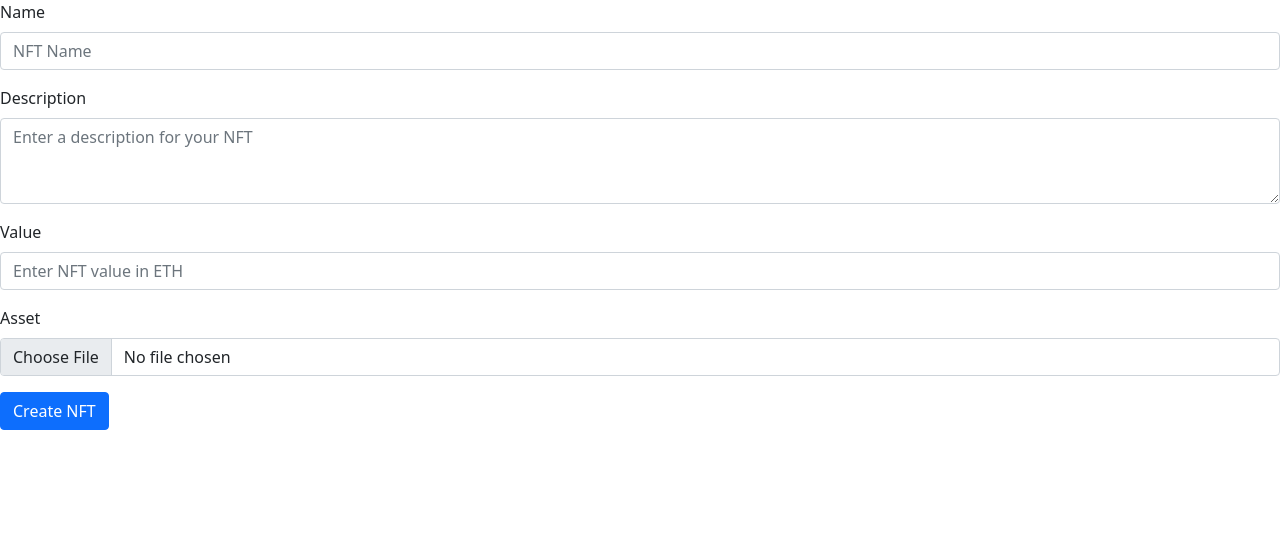
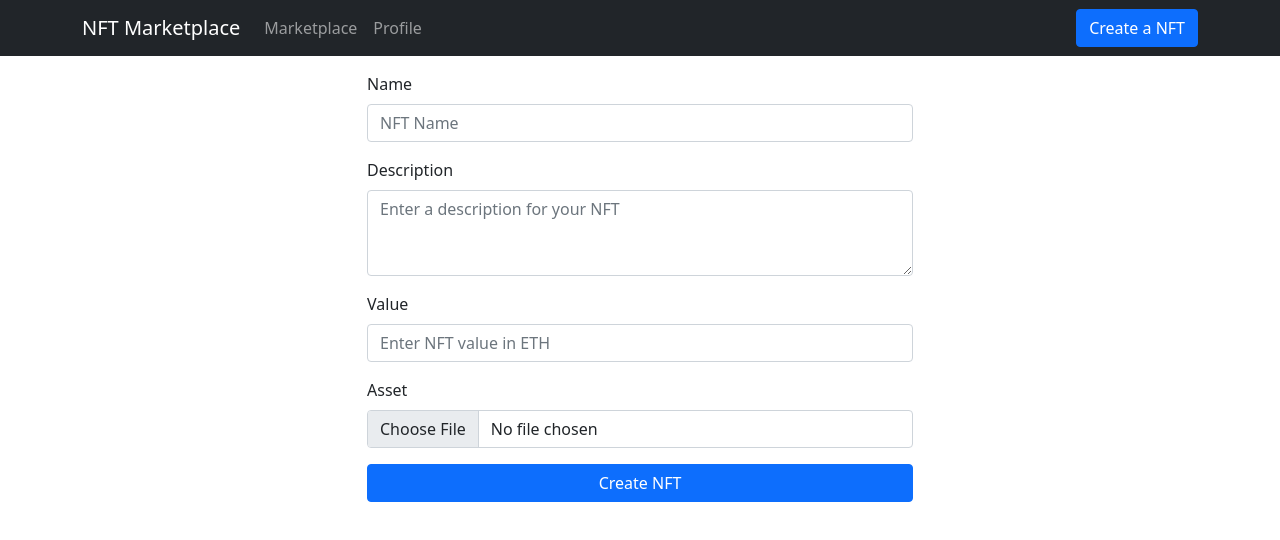
Before and after one commit to PegasusHT/Nft-marketplace, a React (Create React App) app in the folder basesite/frontend/: page /create in a window 1280 px wide. Shown: the top 540 px of the page. Built offline with nearby package versions, Linux system fonts and the light colour scheme; what ipfs-http-client would draw is missing.

Commit message:
Added more styling to the marketplace and create item pages, and included a navigation bar

```diff
--- a/basesite/frontend/src/components/App.js
+++ b/basesite/frontend/src/components/App.js
@@ -1,6 +1,8 @@
 import Home from "../layouts/home/Home";
 import CreateItem from "./CreateItem";
 import MyAsset from "./MyAsset";
+import Navigation from "./navigation/Navigation";
+
 
 import {
   BrowserRouter,
@@ -11,6 +13,7 @@ import {
 export default function App() {
     return (
       <BrowserRouter>
+        <Navigation />
         <Routes>
           <Route path="/" element={<Home/>}/>
           <Route path="/create" element={<CreateItem/>} />
--- a/basesite/frontend/src/components/CreateItem.js
+++ b/basesite/frontend/src/components/CreateItem.js
@@ -1,12 +1,11 @@
-import React, { Component } from "react";
-import { useState } from 'react'
 import { ethers } from 'ethers'
+import Web3Modal from 'web3modal'
 import { create as ipfsHttpClient } from 'ipfs-http-client'
 
-import { Form, Button } from 'react-bootstrap';
+import { useState } from 'react'
+import { useNavigate } from "react-router";
 
-import Web3Modal from 'web3modal'
-import { useNavigate } from "react-router";
+import { Form, Button, Container, Col, Row, Card } from 'react-bootstrap';
 
 import { nftaddress, nftmarketaddress } from '../constants/constants'
 
@@ -36,54 +35,51 @@ export default function CreateItem() {
     }
   }
   async function createMarket(e) {
-    console.log('in here')
-    console.log(formInput)
     e.preventDefault();
+
     const { name, description, price } = formInput
-    if (!name || !description || !price || !fileUrl) return
+    if (!name || !description || !price || !fileUrl) return;
+
     /* first, upload to IPFS */
     const data = JSON.stringify({
       name, description, image: fileUrl
-    })
+    });
+
     try {
-      const added = await client.add(data)
-      const url = `https://ipfs.infura.io/ipfs/${added.path}`
+      const added = await client.add(data);
+      const url = `https://ipfs.infura.io/ipfs/${added.path}`;
       /* after file is uploaded to IPFS, pass the URL to save it on Polygon */
-      console.log('done uploading ipfs')
-      createSale(url)
+      createSale(url);
     } catch (error) {
-      console.log('Error uploading file: ', error)
+      console.log('Error uploading file: ', error);
     }
   }
 
   async function createSale(url) {
-    const web3Modal = new Web3Modal()
-    const connection = await web3Modal.connect()
-    console.log('done connecting to web3modal')
-    const provider = new ethers.providers.Web3Provider(connection)
-    const signer = provider.getSigner()
+    const web3Modal = new Web3Modal();
+    const connection = await web3Modal.connect();
 
-    console.log('starting to create item')
+    const provider = new ethers.providers.Web3Provider(connection);
+    const signer = provider.getSigner();
+
     /* next, create the item */
-    let contract = new ethers.Contract(nftaddress, NFT.abi, signer)
-    let transaction = await contract.createToken(url)
-    let tx = await transaction.wait()
+    let contract = new ethers.Contract(nftaddress, NFT.abi, signer);
+    let transaction = await contract.createToken(url);
+    let tx = await transaction.wait();
 
-    let event = tx.events[0]
-    let value = event.args[2]
-    let tokenId = value.toNumber()
+    let event = tx.events[0];
+    let value = event.args[2];
+    let tokenId = value.toNumber();
 
-    const price = ethers.utils.parseUnits(formInput.price, 'ether')
-
-    console.log('done creating item')
+    const price = ethers.utils.parseUnits(formInput.price, 'ether');
 
     /* then list the item for sale on the marketplace */
-    contract = new ethers.Contract(nftmarketaddress, Market.abi, signer)
-    let listingPrice = await contract.getListingPrice()
-    listingPrice = listingPrice.toString()
+    contract = new ethers.Contract(nftmarketaddress, Market.abi, signer);
+    let listingPrice = await contract.getListingPrice();
+    listingPrice = listingPrice.toString();
 
-    transaction = await contract.createMarketItem(nftaddress, tokenId, price, { value: listingPrice })
-    await transaction.wait()
+    transaction = await contract.createMarketItem(nftaddress, tokenId, price, { value: listingPrice });
+    await transaction.wait();
 
     fetch('http://localhost:8000/api/create_nft/', {
       method: 'POST',
@@ -97,17 +93,19 @@ export default function CreateItem() {
       })
     }).then((response) => response.json())
       .then((json) => {
-      console.log(json)
+        console.log(json);
       })
       .catch((error) => {
         console.error(error);
       });
 
-    console.log('done adding to marketplace')
-    navigate('/')
+    navigate('/');
   }
 
   return (
+    <Container className="my-3">
+      <Row className="justify-content-md-center">
+        <Col xs={6} >
           <Form>
             <Form.Group className="mb-3" controlId="formAssetName">
               <Form.Label>Name</Form.Label>
@@ -121,18 +119,25 @@ export default function CreateItem() {
               <Form.Label>Value</Form.Label>
               <Form.Control type="number" placeholder="Enter NFT value in ETH" onChange={e => updateFormInput({ ...formInput, price: e.target.value })} />
             </Form.Group>
+            <Form.Group controlId="formFile" className="mb-3">
+              <Form.Label>Asset</Form.Label>
+              <Form.Control type="file" onChange={(e) => onChange(e)} />
+            </Form.Group>
             {
               fileUrl && (
-          <img width="350" src={fileUrl} />
+                <Card className="my-3">
+                  <Card.Img variant="top" src={fileUrl} />
+                </Card>
               )
             }
-      <Form.Group controlId="formFile" className="mb-3">
-        <Form.Label>Asset</Form.Label>
-        <Form.Control type="file" onChange={(e) => onChange(e)}/>
-      </Form.Group>
+            <div className="d-grid gap-2">
               <Button variant="primary" onClick={(e) => createMarket(e)}>
                 Create NFT
               </Button>
+            </div>
           </Form>
+        </Col>
+      </Row>
+    </Container>
   )
 }
--- a/basesite/frontend/src/components/market_nft/MarketNFT.js
+++ b/basesite/frontend/src/components/market_nft/MarketNFT.js
@@ -1,7 +1,7 @@
 import { Card, Button } from 'react-bootstrap';
 
 export default function MarketNFT(props) {
-  const { nft, buy_action } = props;
+  const { nft, buy_action, favourite } = props;
 
   return (
     <Card style={{ width: '18rem' }}>
@@ -11,7 +11,10 @@ export default function MarketNFT(props) {
         <Card.Text>
           {nft.description}
         </Card.Text>
-        <Button variant="primary" onClick={() => buy_action(nft)}>Buy NFT</Button>
+        <div className="d-grid gap-2">
+          <Button variant="primary" onClick={() => buy_action(nft)}>Buy NFT</Button>
+          <Button variant="secondary" onClick={() => favourite(nft)}>Favourite</Button>
+        </div>
       </Card.Body>
     </Card>
   );
--- /dev/null
+++ b/basesite/frontend/src/components/navigation/Navigation.js
@@ -0,0 +1,26 @@
+import { useNavigate } from 'react-router-dom';
+
+
+import { Navbar, Container, Nav, Button } from 'react-bootstrap';
+
+export default function Navigation() {
+  const navigate = useNavigate();
+
+  return (
+    <Navbar bg="dark" variant="dark" expand="lg" className="mb-3">
+      <Container>
+        <Navbar.Brand>NFT Marketplace</Navbar.Brand>
+        <Navbar.Toggle aria-controls="nft-navbar" />
+        <Navbar.Collapse id="nft-navbar">
+          <Nav className="me-auto">
+            <Nav.Link onClick={() => navigate('/')}>Marketplace</Nav.Link>
+            <Nav.Link onClick={() => navigate('/profile')}>Profile</Nav.Link>
+          </Nav>
+          <Nav>
+            <Button onClick={() => navigate('/create')}>Create a NFT</Button>
+          </Nav>
+        </Navbar.Collapse>
+      </Container>
+    </Navbar>
+  );
+}
--- a/basesite/frontend/src/layouts/home/Home.js
+++ b/basesite/frontend/src/layouts/home/Home.js
@@ -3,7 +3,6 @@ import { ethers } from 'ethers'
 import { useEffect, useState } from 'react'
 import axios from 'axios'
 import Web3Modal from "web3modal"
-import { useNavigate } from 'react-router-dom';
 import { Container, Button } from 'react-bootstrap';
 
 // Constants
@@ -19,7 +18,6 @@ import MarketNFT from '../../components/market_nft/MarketNFT';
 export default function Home() {
   const [nfts, setNfts] = useState([])
   const [isLoading, setIsLoading] = useState(true);
-  const navigate = useNavigate();
 
   useEffect(() => {
     loadNFTs()
@@ -74,7 +72,6 @@ export default function Home() {
 
   return (
     <Container>
-      <Button onClick={() => navigate('/create')}>Create NFT</Button>
       { !nfts.length && !isLoading && <h1>Empty Marketplace</h1> }
       { nfts.map((nft) => <MarketNFT nft={nft} buy_action={buyNft} /> )}
     </Container>
```
Also changed, not shown: 1 other file (tests, documents, lock files or other folders). Lines whose indentation alone changed are shown as unchanged.
